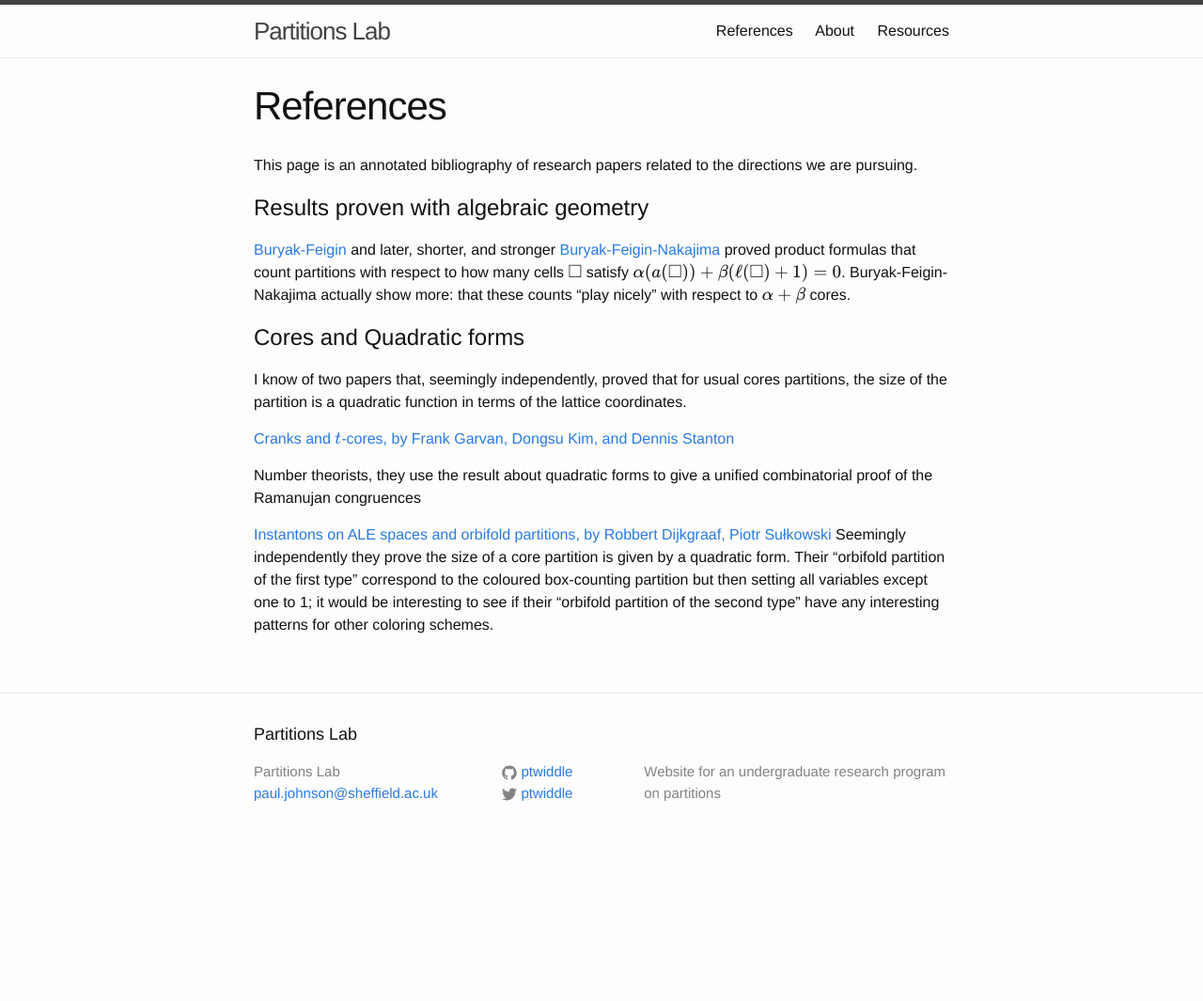
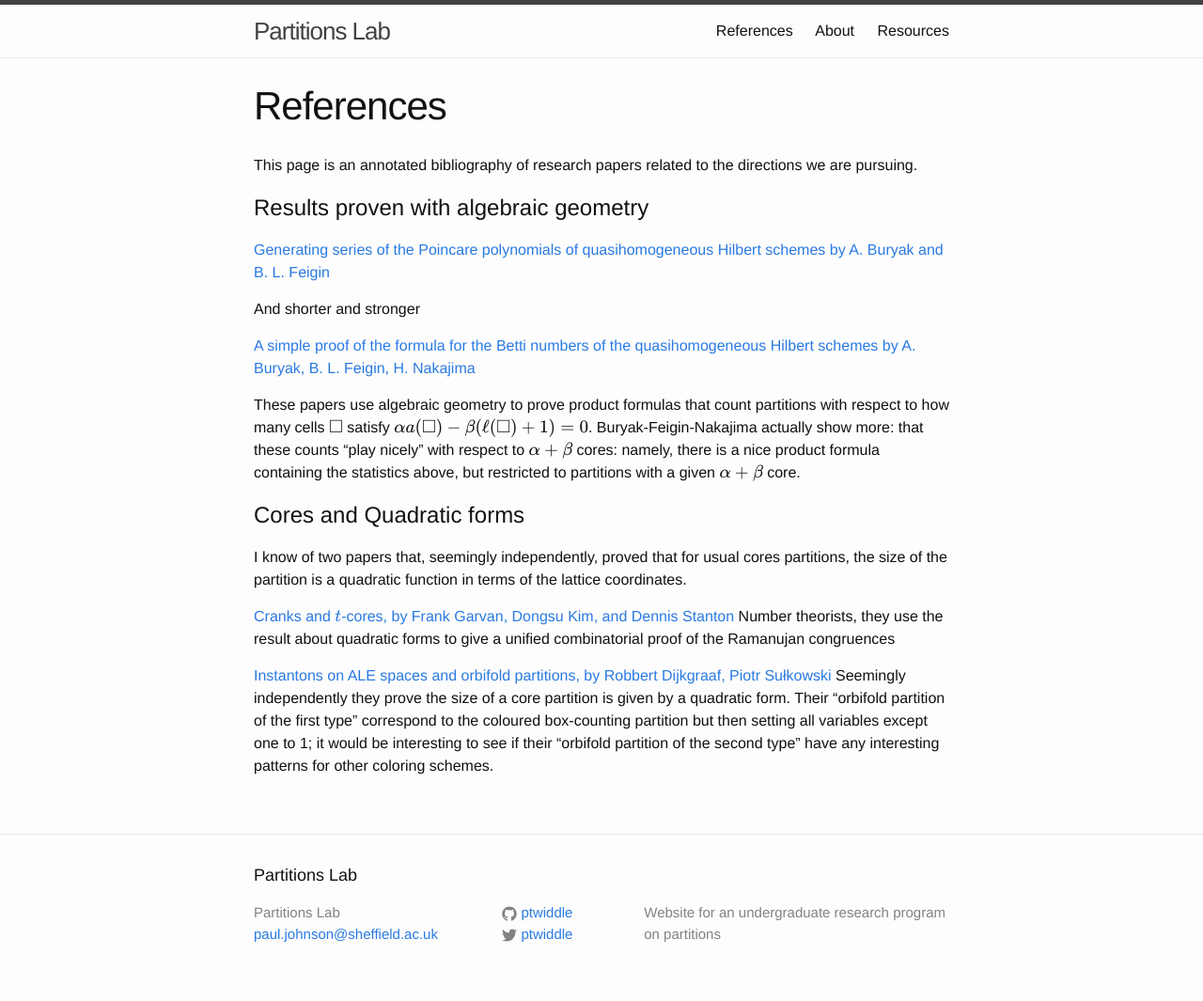
Before and after one commit to ptwiddle/Partitions-Lab, a Jekyll site: the page built from docs/References.md, in a window 1280 px wide. Shown: the whole page at 94% size. Built offline with Jekyll 4.4.1, drawn with Linux system fonts in a browser that asks for light colours; formulas are drawn with MathJax 3; before the commit the page ends 915 px from its top, so only the background shows below that.

Commit message:
cleaning and fixing typos

```diff
--- a/docs/References.md
+++ b/docs/References.md
@@ -9,7 +9,13 @@ This page is an annotated bibliography of research papers related to the directi
 Results proven with algebraic geometry
 ====
 
-[Buryak-Feigin](https://arxiv.org/abs/1206.5640) and later, shorter, and stronger [Buryak-Feigin-Nakajima](https://arxiv.org/abs/1302.2789) proved product formulas that count partitions with respect to how many cells $\square$ satisfy $\alpha(a(\square))+\beta(\ell(\square)+1)=0$.  Buryak-Feigin-Nakajima actually show more: that these counts "play nicely" with respect to $\alpha+\beta$ cores.
+[Generating series of the Poincare polynomials of quasihomogeneous Hilbert schemes by A. Buryak and B. L. Feigin](https://arxiv.org/abs/1206.5640)
+
+And shorter and stronger
+
+[A simple proof of the formula for the Betti numbers of the quasihomogeneous Hilbert schemes by A. Buryak, B. L. Feigin, H. Nakajima](https://arxiv.org/abs/1302.2789)
+
+These papers use algebraic geometry to prove product formulas that count partitions with respect to how many cells $\square$ satisfy $\alpha a(\square)-\beta(\ell(\square)+1)=0$.  Buryak-Feigin-Nakajima actually show more: that these counts "play nicely" with respect to $\alpha+\beta$ cores: namely, there is a nice product formula containing the statistics above, but restricted to partitions with a given $\alpha+\beta$ core.
 
 
 
@@ -19,8 +25,8 @@ Cores and Quadratic forms
 I know of two papers that, seemingly independently, proved that for usual cores partitions, the size of the partition is a quadratic function in terms of the lattice coordinates.
 
 [Cranks and $t$-cores, by Frank Garvan, Dongsu Kim, and Dennis Stanton ](https://qseries.org/fgarvan/papers/tcore.pdf)
-
 Number theorists, they use the result about quadratic forms to give a unified combinatorial proof of the Ramanujan congruences
 
 
-[Instantons on ALE spaces and orbifold partitions, by Robbert Dijkgraaf, Piotr Sułkowski](https://arxiv.org/abs/0712.1427) Seemingly independently they prove the size of a core partition is given by a quadratic form.  Their "orbifold partition of the first type" correspond to the coloured box-counting partition but then setting all variables except one to 1; it would be interesting to see if their "orbifold partition of the second type" have any interesting patterns for other coloring schemes.
+[Instantons on ALE spaces and orbifold partitions, by Robbert Dijkgraaf, Piotr Sułkowski](https://arxiv.org/abs/0712.1427)
+Seemingly independently they prove the size of a core partition is given by a quadratic form.  Their "orbifold partition of the first type" correspond to the coloured box-counting partition but then setting all variables except one to 1; it would be interesting to see if their "orbifold partition of the second type" have any interesting patterns for other coloring schemes.
```
Also changed, not shown: docs/resources.md (+1 -1 lines), 2 other files.
